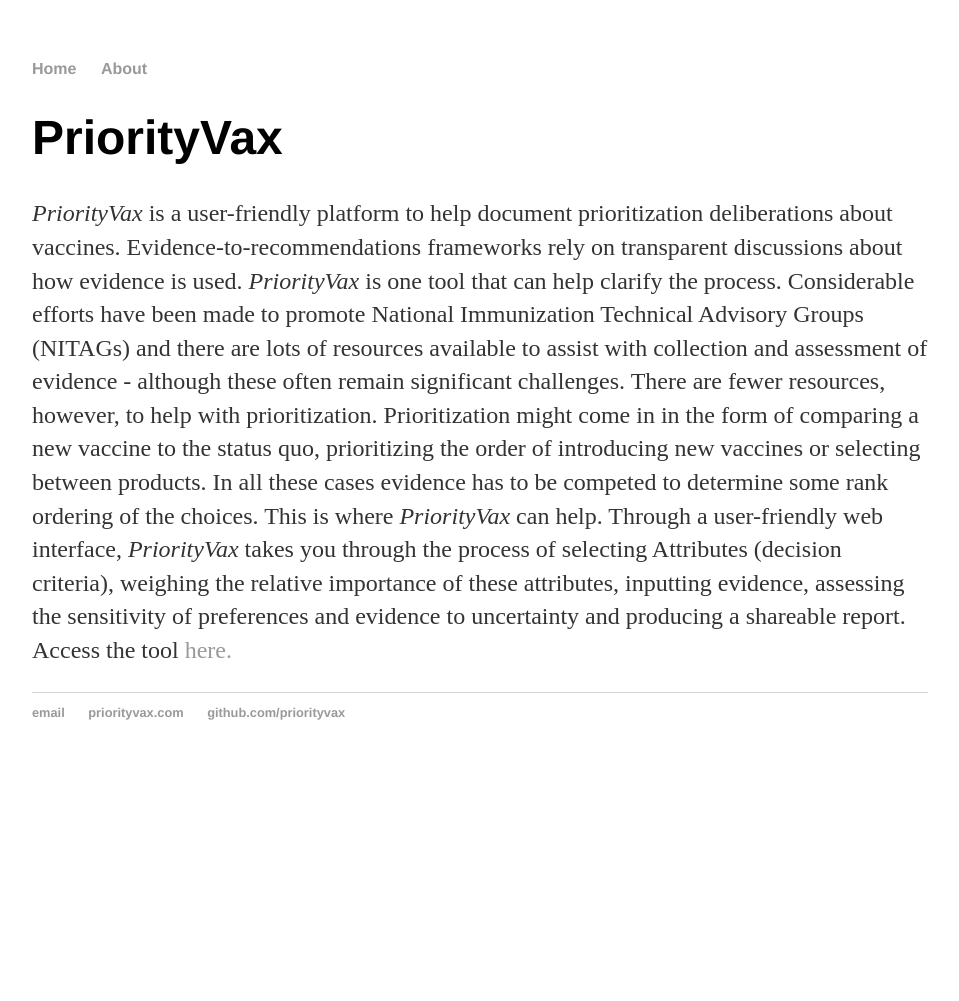
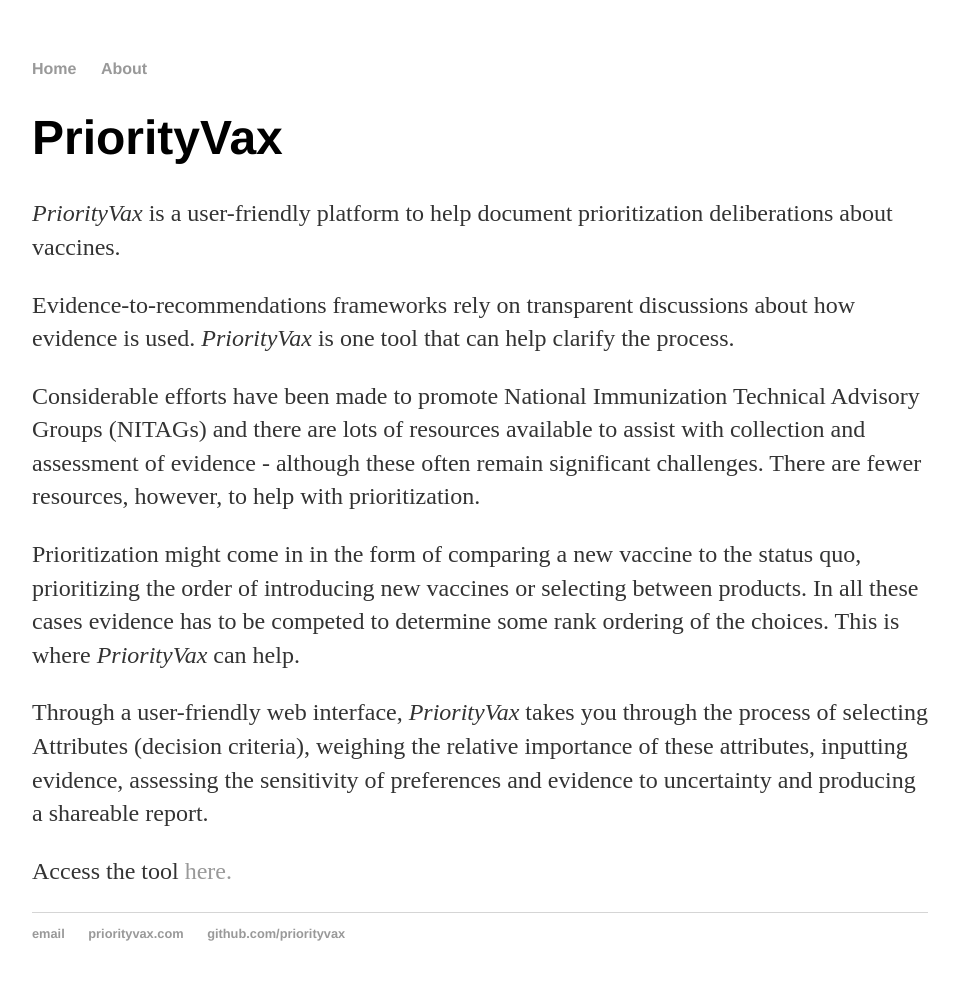
Before and after one commit to bjjmccormick/bjjmccormick.github.io, a Jekyll site: the page built from index.html, in a window 1280 px wide. Shown: the whole page, without its empty margins (160-1119 px from the left). Built offline with Jekyll 4.4.1, drawn with Linux system fonts in a browser that asks for light colours; before the commit the page ends 900 px from its top, so only the background shows below that.

```diff
--- a/index.html
+++ b/index.html
@@ -5,15 +5,15 @@ title: PriorityVax - user guide
 <div class="blurb">
 	<h1>PriorityVax</h1>
 
-	<p><em>PriorityVax</em> is a user-friendly platform to help document prioritization deliberations about vaccines.
+	<p><em>PriorityVax</em> is a user-friendly platform to help document prioritization deliberations about vaccines.</p>
 
-	Evidence-to-recommendations frameworks rely on transparent discussions about how evidence is used. <em>PriorityVax</em> is one tool that can help clarify the process.
+	<p>Evidence-to-recommendations frameworks rely on transparent discussions about how evidence is used. <em>PriorityVax</em> is one tool that can help clarify the process.</p>
 
-        Considerable efforts have been made to promote National Immunization Technical Advisory Groups (NITAGs) and there are lots of resources available to assist with collection and assessment of evidence - although these often remain significant challenges. There are fewer resources, however, to help with prioritization.
+        <p>Considerable efforts have been made to promote National Immunization Technical Advisory Groups (NITAGs) and there are lots of resources available to assist with collection and assessment of evidence - although these often remain significant challenges. There are fewer resources, however, to help with prioritization. </p>
 
-        Prioritization might come in in the form of comparing a new vaccine to the status quo, prioritizing the order of introducing new vaccines or selecting between products. In all these cases evidence has to be competed to determine some rank ordering of the choices. This is where <em>PriorityVax</em> can help.
+        <p>Prioritization might come in in the form of comparing a new vaccine to the status quo, prioritizing the order of introducing new vaccines or selecting between products. In all these cases evidence has to be competed to determine some rank ordering of the choices. This is where <em>PriorityVax</em> can help.</p>
 
-        Through a user-friendly web interface, <em>PriorityVax</em> takes you through the process of selecting Attributes (decision criteria), weighing the relative importance of these attributes, inputting evidence, assessing the sensitivity of preferences and evidence to uncertainty and producing a shareable report.
+        <p>Through a user-friendly web interface, <em>PriorityVax</em> takes you through the process of selecting Attributes (decision criteria), weighing the relative importance of these attributes, inputting evidence, assessing the sensitivity of preferences and evidence to uncertainty and producing a shareable report.</p>
 
-	Access the tool <a href="www.priorityvax.org/">here.</a></p>
+	<p>Access the tool <a href="www.priorityvax.org/">here.</a></p>
 </div><!-- /.blurb -->
```
